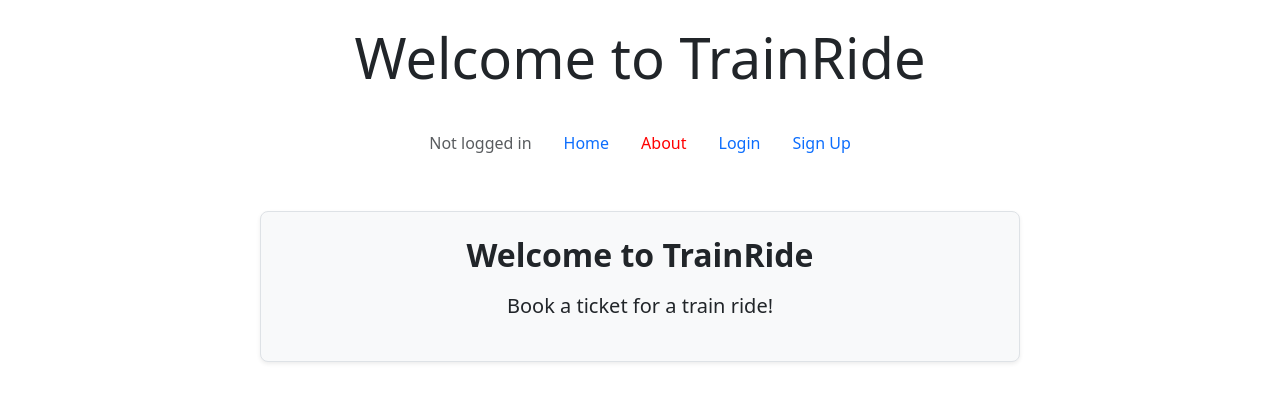
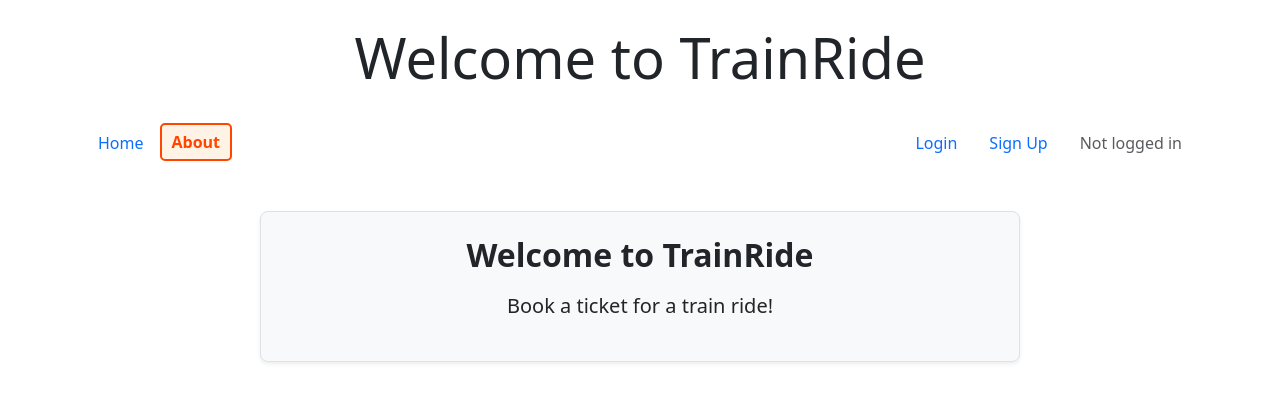
Before and after one commit to angelobattaglia/ticket_service, a Flask app: page /about in a window 1280 px wide. Shown: the top 402 px of the page. Run offline with Flask 3, Linux system fonts and the light colour scheme.

Commit message:
Yet two features to implement

```diff
--- a/app/templates/base.html
+++ b/app/templates/base.html
@@ -15,8 +15,18 @@
         body {
         margin-top: 20px;
         }
-        .active{
-            color:red;
+        .active {
+            color: #ff4500; /* A pleasant orange-red color */
+            text-decoration: none; /* Remove underline */
+            font-weight: bold; /* Slightly bold */
+            border: 2px solid #ff4500; /* Border to make it look like a button */
+            border-radius: 5px; /* Rounded corners */
+            padding: 5px 10px; /* Padding to make it look like a button */
+            background-color: #fff3e6; /* Light background color for contrast */
+        }
+        .active:hover {
+            background-color: #ff4500; /* Change background on hover */
+            color: #ffffff; /* Change text color on hover */
         }
     </style>
 </head>
@@ -31,7 +41,25 @@
 
         <nav class="row">
             <div class="col">
-                <ul class="nav justify-content-center">
+                <ul class="nav justify-content-start">
+                    <li class="nav-item">
+                        <a class="nav-link {% if active_page == 'home' %}active{% endif %}" href="{{ url_for('home') }}">Home</a>
+                    </li>
+                    <li class="nav-item">
+                        <a class="nav-link {% if active_page == 'about' %}active{% endif %}" href="{{ url_for('about') }}">About</a>
+                    </li>
+                </ul>
+            </div>
+            <div class="col">
+                <ul class="nav justify-content-end">
+                    {% if not current_user.is_authenticated %}
+                        <li class="nav-item">
+                            <a class="nav-link {% if active_page == 'login' %}active{% endif %}" href="{{ url_for('login') }}">Login</a>
+                        </li>
+                        <li class="nav-item">
+                            <a class="nav-link {% if active_page == 'signup' %}active{% endif %}" href="{{ url_for('signup') }}">Sign Up</a>
+                        </li>
+                    {% endif %}
                     {% if current_user.is_authenticated %}
                         <li class="nav-item">
                             <span class="nav-link disabled">Logged in as {{ current_user.email }}</span>
@@ -39,27 +67,12 @@
                         <li class="nav-item">
                             <a class="nav-link {% if active_page == 'profile' %}active{% endif %}" href="{{ url_for('profile', user_id=current_user.id) }}">My Bookings</a>
                         </li>
-                    {% else %}
-                        <li class="nav-item">
-                            <span class="nav-link disabled">Not logged in</span>
-                        </li>
-                    {% endif %}
-                    <li class="nav-item">
-                        <a class="nav-link {% if active_page == 'home' %}active{% endif %}" href="{{ url_for('home') }}">Home</a>
-                    </li>
-                    <li class="nav-item">
-                        <a class="nav-link {% if active_page == 'about' %}active{% endif %}" href="{{ url_for('about') }}">About</a>
-                    </li>
-                    {% if current_user.is_authenticated %}
                         <li class="nav-item">
                             <a class="nav-link" href="{{ url_for('logout') }}">Logout</a>
                         </li>
                     {% else %}
                         <li class="nav-item">
-                            <a class="nav-link {% if active_page == 'login' %}active{% endif %}" href="{{ url_for('login') }}">Login</a>
-                        </li>
-                        <li class="nav-item">
-                            <a class="nav-link {% if active_page == 'signup' %}active{% endif %}" href="{{ url_for('signup') }}">Sign Up</a>
+                            <span class="nav-link disabled">Not logged in</span>
                         </li>
                     {% endif %}
                 </ul>
--- a/app/trains_dao.py
+++ b/app/trains_dao.py
@@ -28,10 +28,10 @@ def get_train_by_id(train_id):
     # Query parametrizzata (per prevenire SQL injections) e passo i parametri train_id come una tupla (quindi metto una virgola dopo)
     query = '''
     SELECT * FROM trains
-    WHERE alphanumeric = ?
+    WHERE id = ?
     '''
     cursor.execute(query, (train_id,))
-    train = cursor.fetchall()
+    train = cursor.fetchone()
     conn.close()
     return train
 
```
Also changed, not shown: app/app.py (+15 -0 lines), app/bookings_dao.py (+9 -0 lines), app/data.db.
